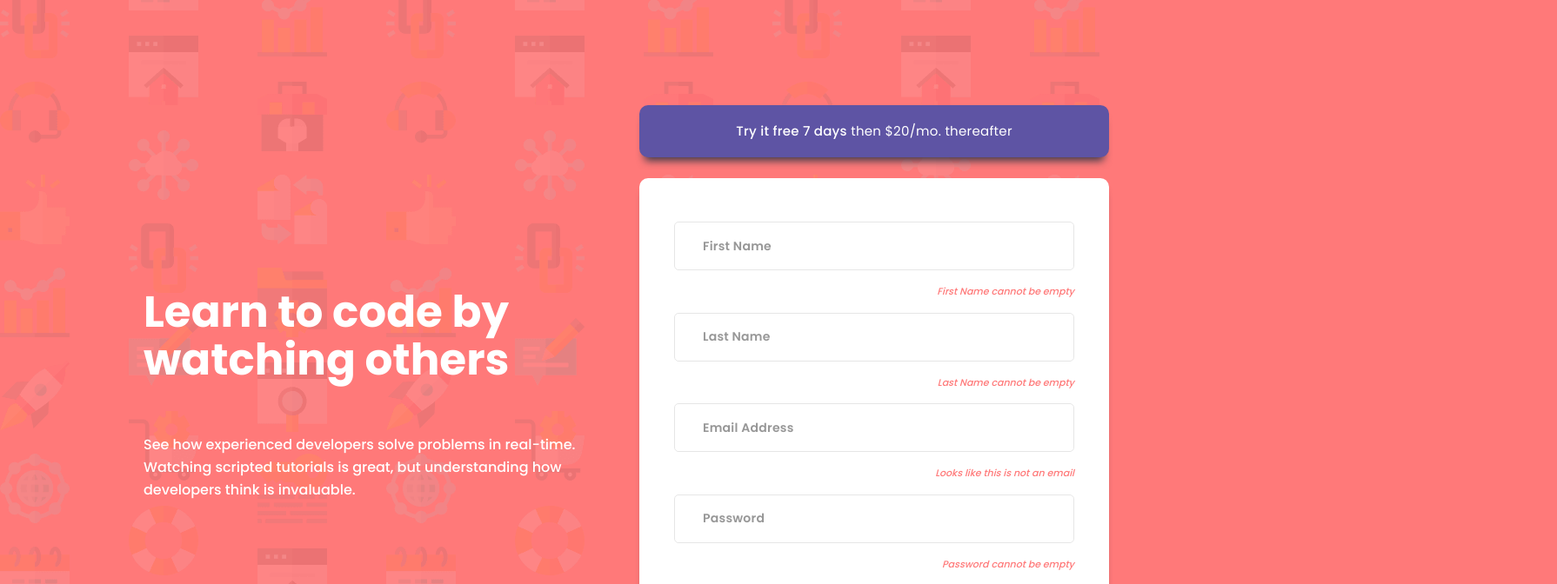
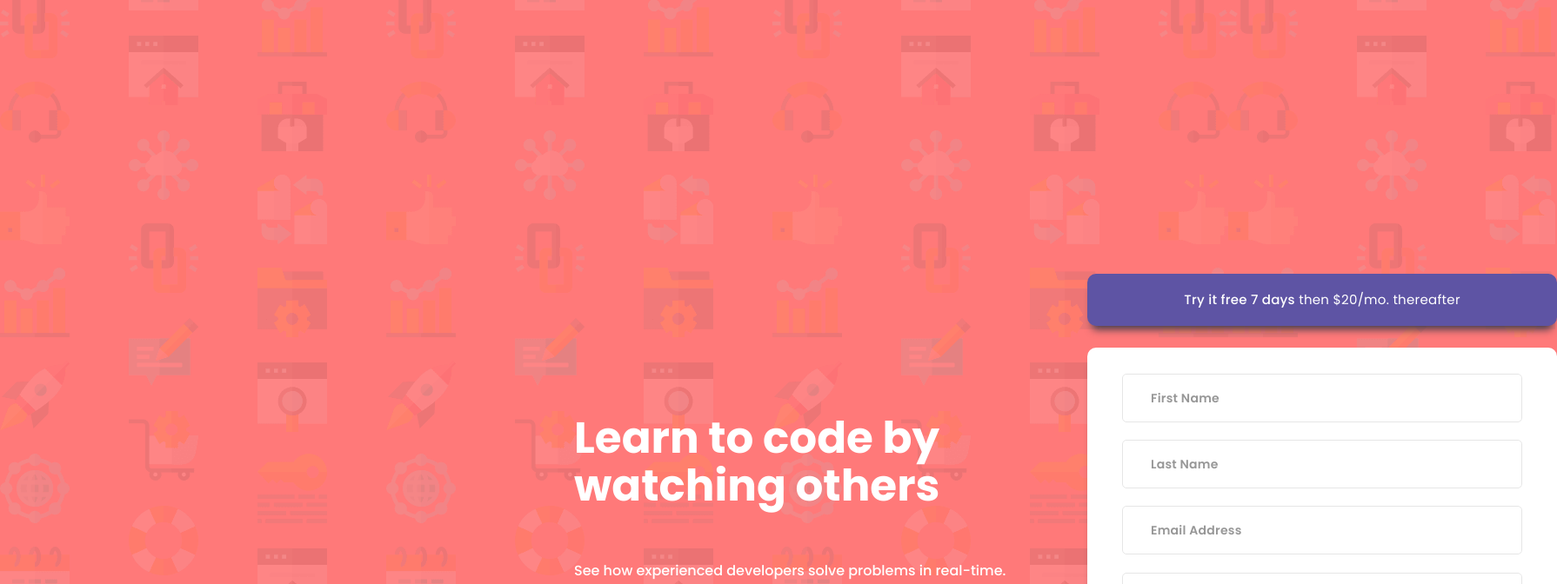
Before and after one commit to reginaldwong/sign-up-form, a React (Create React App) app: page / in a window 1280 px wide. Shown: the top 672 px of the page at 87% size, 1790 px wide, since content can reach past the window. Built offline with nearby package versions, Linux system fonts and the light colour scheme.

Commit message:
edit form

```diff
--- a/src/App.js
+++ b/src/App.js
@@ -12,5 +12,4 @@ const App = () => (
     </div>
 );
 
-
 export default App;
--- a/src/components/Description/Description.css
+++ b/src/components/Description/Description.css
@@ -4,8 +4,8 @@
   position: absolute;
   width: 525px;
   height: 220px;
-  left: 165px;
-  top: 290px;
+  left: 660px;
+  top: 435px;
 }
 
 .hero-title {
@@ -19,3 +19,11 @@
   font-size: 16px;
   line-height: 26px;
 }
+
+@media (max-width: 375px) {
+  .hero-title {
+    font-size: 28px;
+    width: 327px;
+    height: 80px;
+  }
+}
--- a/src/components/InputForm/InputForm.css
+++ b/src/components/InputForm/InputForm.css
@@ -5,13 +5,12 @@
   position: absolute;
   width: 540px;
   height: 474px;
-  left: 735px;
-  top: 205px;
+  left: 1250px;
+  top: 400px;
   background-color: #ffffff;
   border-radius: 10px;
   box-shadow: 0 10px 10px -6px #3e3c49;
-  padding-top: 50px;
-  padding-bottom: 35px;
+  padding-top: 10px;
 }
 
 .input-container input {
--- a/src/components/InputForm/InputForm.js
+++ b/src/components/InputForm/InputForm.js
@@ -6,19 +6,19 @@ const InputForm = () => {
         <form className='input-container'>
             <div className="input-group">
             <input type="text" className="first-name input-field" placeholder='First Name'/>
-            <p><small className="error-text">First Name cannot be empty</small></p>
+            {/* <p><small className="error-text">First Name cannot be empty</small></p> */}
             </div>
             <div className="input-group">
             <input type="text" className="last-name input-field" placeholder='Last Name'/>
-            <p><small className="error-text">Last Name cannot be empty</small></p>
+            {/* <p><small className="error-text">Last Name cannot be empty</small></p> */}
             </div>
             <div className="input-group">
             <input type="email" className="email input-field" placeholder='Email Address'/>
-            <p><small className="error-text">Looks like this is not an email</small></p>
+            {/* <p><small className="error-text">Looks like this is not an email</small></p> */}
             </div>
             <div className="input-group">
             <input type="password" className="password input-field" placeholder='Password'/>
-            <p><small className="error-text">Password cannot be empty</small></p>
+            {/* <p><small className="error-text">Password cannot be empty</small></p> */}
             </div>
             <button type="submit" className="claim-button input-field">Claim your free trial</button>
             <p className='disclaimer'>By clicking the button, you are agreeing to our <a href="#" className="terms-services">Terms and Services</a></p>
--- a/src/components/TrialButton/TrialButton.css
+++ b/src/components/TrialButton/TrialButton.css
@@ -2,8 +2,8 @@
   position: absolute;
   width: 540px;
   height: 60px;
-  left: 735px;
-  top: 121px;
+  left: 1250px;
+  top: 315px;
   font-family: 'Poppins', sans-serif;
   background-color: #5e54a4;
   color: #ffffff;
```
